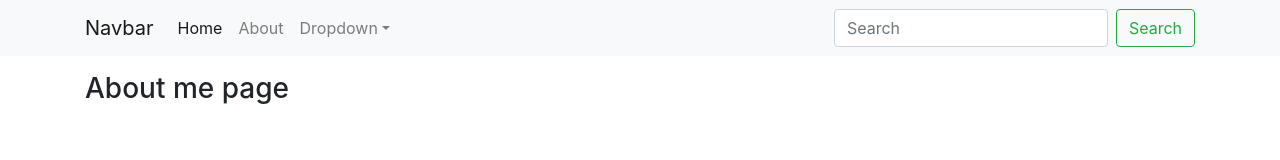
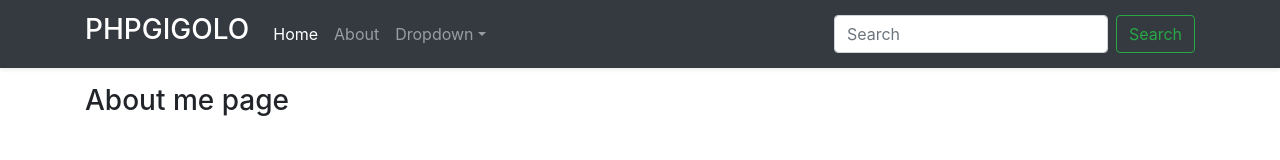
Before and after one commit to dabaclovis/github-dockerhub, a plain HTML site: page folder/about.html in a window 1280 px wide. Drawn offline with nearby package versions, Linux system fonts and the light colour scheme.

Commit message:
navigation

```diff
--- a/folder/about.html
+++ b/folder/about.html
@@ -10,9 +10,11 @@
     <link rel="stylesheet" href="https://stackpath.bootstrapcdn.com/bootstrap/4.3.1/css/bootstrap.min.css" integrity="sha384-ggOyR0iXCbMQv3Xipma34MD+dH/1fQ784/j6cY/iJTQUOhcWr7x9JvoRxT2MZw1T" crossorigin="anonymous">
   </head>
   <body>
-    <nav class="navbar navbar-expand-sm navbar-light bg-light">
+    <nav class="navbar navbar-expand-sm navbar-dark bg-dark sticky-top shadow-sm">
         <div class=" container">
-        <a class="navbar-brand" href="index.html">Navbar</a>
+        <a class="navbar-brand" href="index.html">
+            <h3>PHPGIGOLO</h3>
+        </a>
         <button class="navbar-toggler d-lg-none" type="button" data-toggle="collapse" data-target="#collapsibleNavId" aria-controls="collapsibleNavId"
             aria-expanded="false" aria-label="Toggle navigation">
             <span class="navbar-toggler-icon"></span>
```
Also changed, not shown: folder/index.html (+4 -2 lines).
